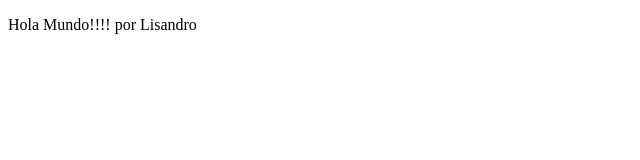
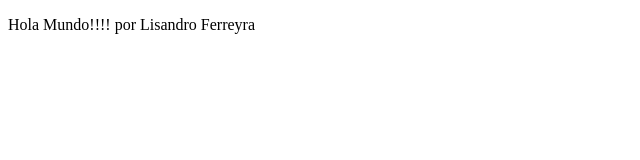
Before and after one commit to Antodibella/Proyecto-GIT, a plain HTML site: page index.html in a window 1280 px wide. Shown: the full height of the page, 0-640 px from the left. Drawn offline with Linux system fonts and the light colour scheme.

Commit message:
cambionuevo

```diff
--- a/index.html
+++ b/index.html
@@ -7,6 +7,6 @@
     <title>Document</title>
 </head>
 <body>
-    <p>Hola Mundo!!!! por Lisandro </p>
+    <p>Hola Mundo!!!! por Lisandro Ferreyra </p>
 </body>
 </html>
```
